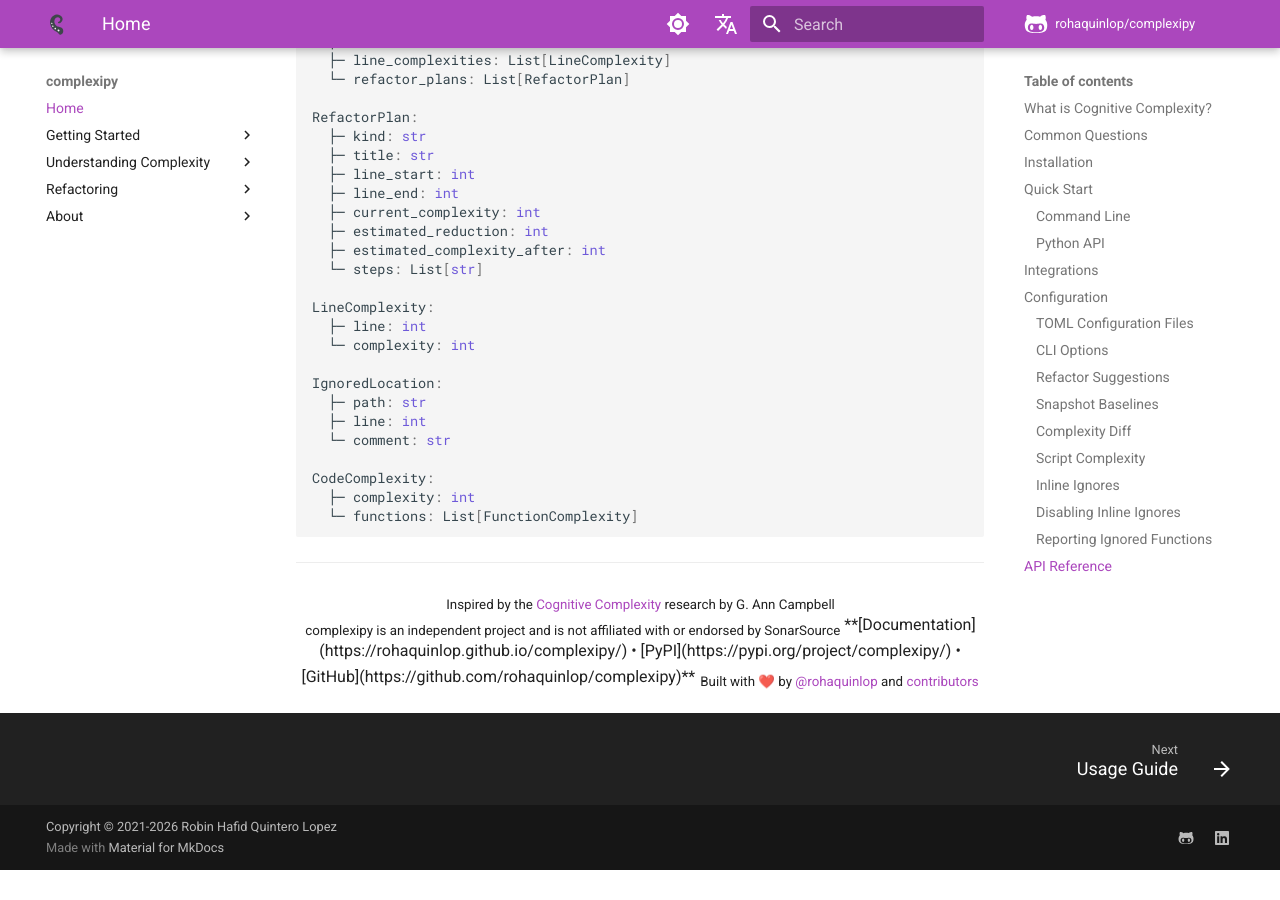
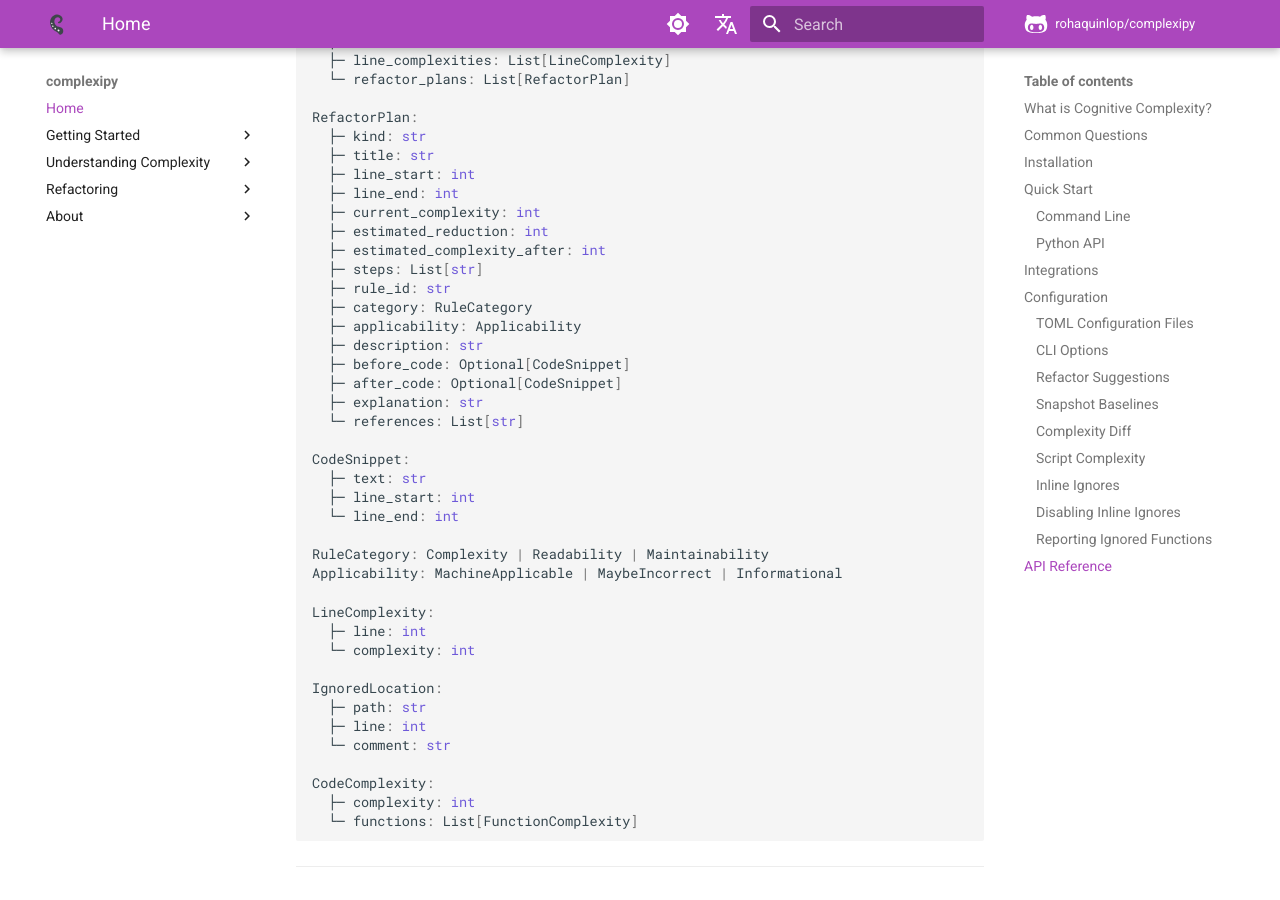
Before and after one commit to rohaquinlop/complexipy, an MkDocs documentation site: the page built from docs/index.md, in a window 1280 px wide and 900 px high, scrolled down 8881 px. Built offline with MkDocs 1.6.1 and Material for MkDocs 9.7.7, drawn with Linux system fonts in a browser that asks for light colours; comment, search, counter and statistics services are not loaded; before the commit the page ends 9751 px from its top, so only the background shows below that.

Commit message:
docs: update API reference and JSON examples with new RefactorPlan fields

```diff
--- a/docs/index.md
+++ b/docs/index.md
@@ -396,7 +396,23 @@
   ├─ current_complexity: int
   ├─ estimated_reduction: int
   ├─ estimated_complexity_after: int
-  └─ steps: List[str]
+  ├─ steps: List[str]
+  ├─ rule_id: str
+  ├─ category: RuleCategory
+  ├─ applicability: Applicability
+  ├─ description: str
+  ├─ before_code: Optional[CodeSnippet]
+  ├─ after_code: Optional[CodeSnippet]
+  ├─ explanation: str
+  └─ references: List[str]
+
+CodeSnippet:
+  ├─ text: str
+  ├─ line_start: int
+  └─ line_end: int
+
+RuleCategory: Complexity | Readability | Maintainability
+Applicability: MachineApplicable | MaybeIncorrect | Informational
 
 LineComplexity:
   ├─ line: int
```
Also changed, not shown: README.md (+17 -1 lines), docs/es/index.md (+17 -1 lines), docs/es/usage-guide.md (+9 -1 lines), docs/usage-guide.md (+9 -1 lines).
